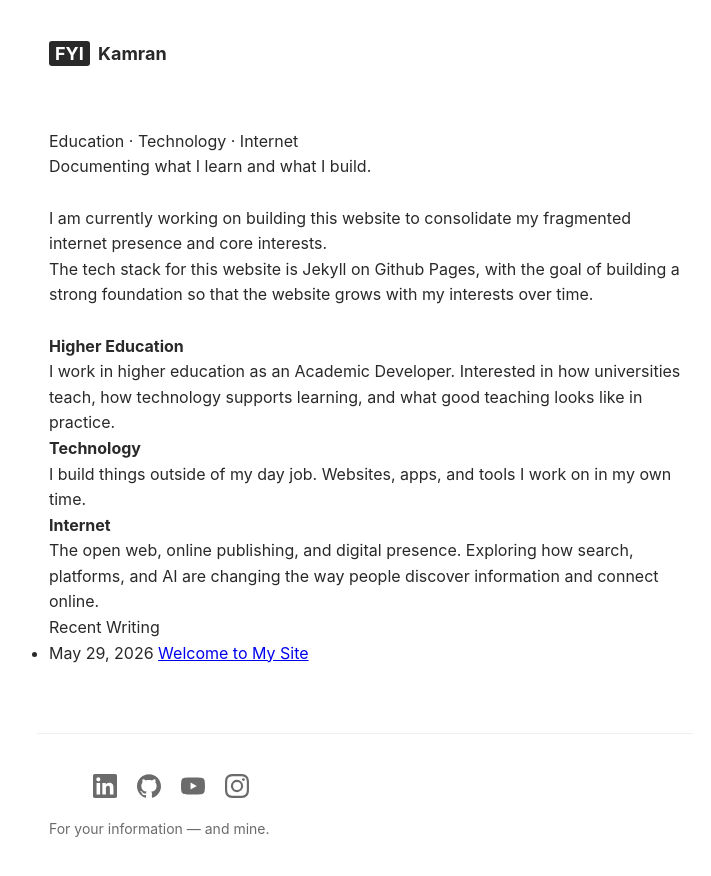
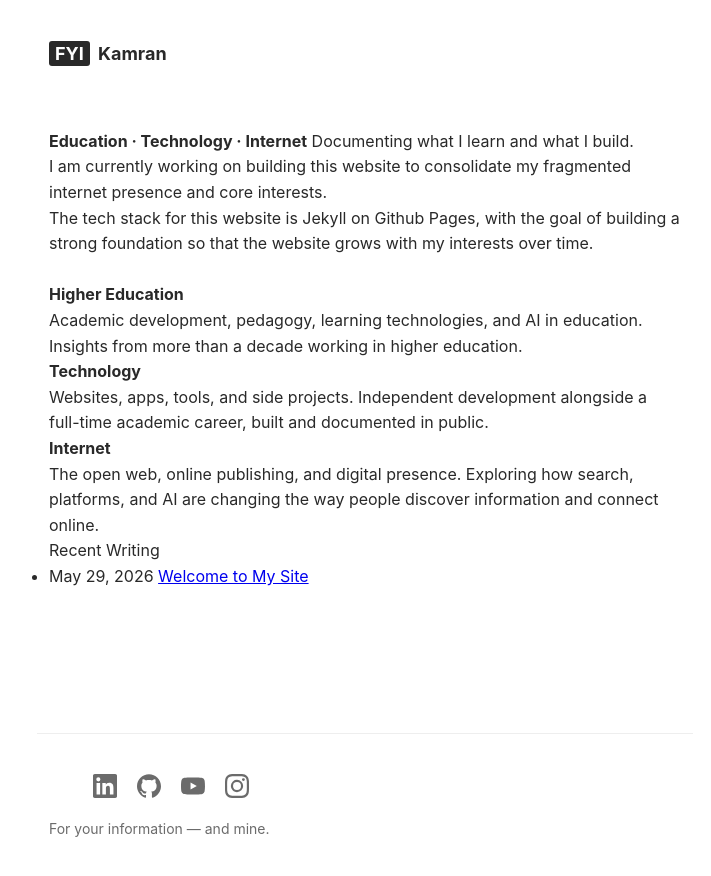
Before and after one commit to fyikamran/fyikamran.github.io, a Jekyll site: the page built from index.html, in a window 1280 px wide. Shown: the top 876 px of the page, without its empty margins (275-986 px from the left). Built offline with Jekyll 4.4.1, drawn with Linux system fonts in a browser that asks for light colours.

Commit message:
Update index.html

```diff
--- a/index.html
+++ b/index.html
@@ -2,19 +2,19 @@
 layout: default
 title: "FYI Kamran"
 ---
-<p class="verticals">Education · Technology · Internet</p>
-<p class="tagline">Documenting what I learn and what I build.</p>
+<span><b>Education · Technology · Internet</b></span>
+<span class="tagline">Documenting what I learn and what I build.</span>
 <br>
 <p>I am currently working on building this website to consolidate my fragmented internet presence and core interests. </p>
 <p>The tech stack for this website is Jekyll on Github Pages, with the goal of building a strong foundation so that the website grows with my interests over time.</p>
 <br>
 <div class="vertical">
   <b>Higher Education</b>
-  <p class="vertical-desc">I work in higher education as an Academic Developer. Interested in how universities teach, how technology supports learning, and what good teaching looks like in practice.</p>
+  <p class="vertical-desc">Academic development, pedagogy, learning technologies, and AI in education. Insights from more than a decade working in higher education.</p>
 
 <div class="vertical">
   <b>Technology</b>
-  <p class="vertical-desc">I build things outside of my day job. Websites, apps, and tools I work on in my own time.</p>
+  <p class="vertical-desc">Websites, apps, tools, and side projects. Independent development alongside a full-time academic career, built and documented in public.</p>
 </div>
 
 <div class="vertical">
```
